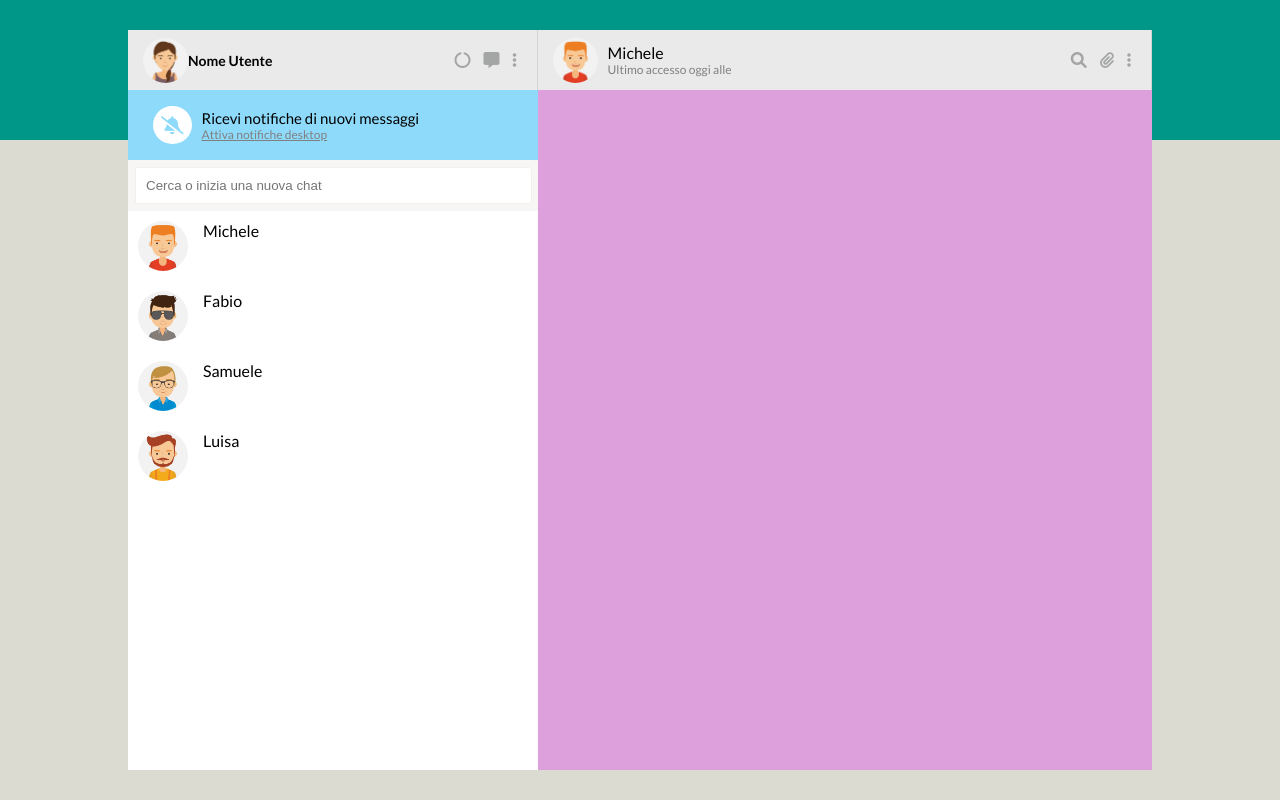
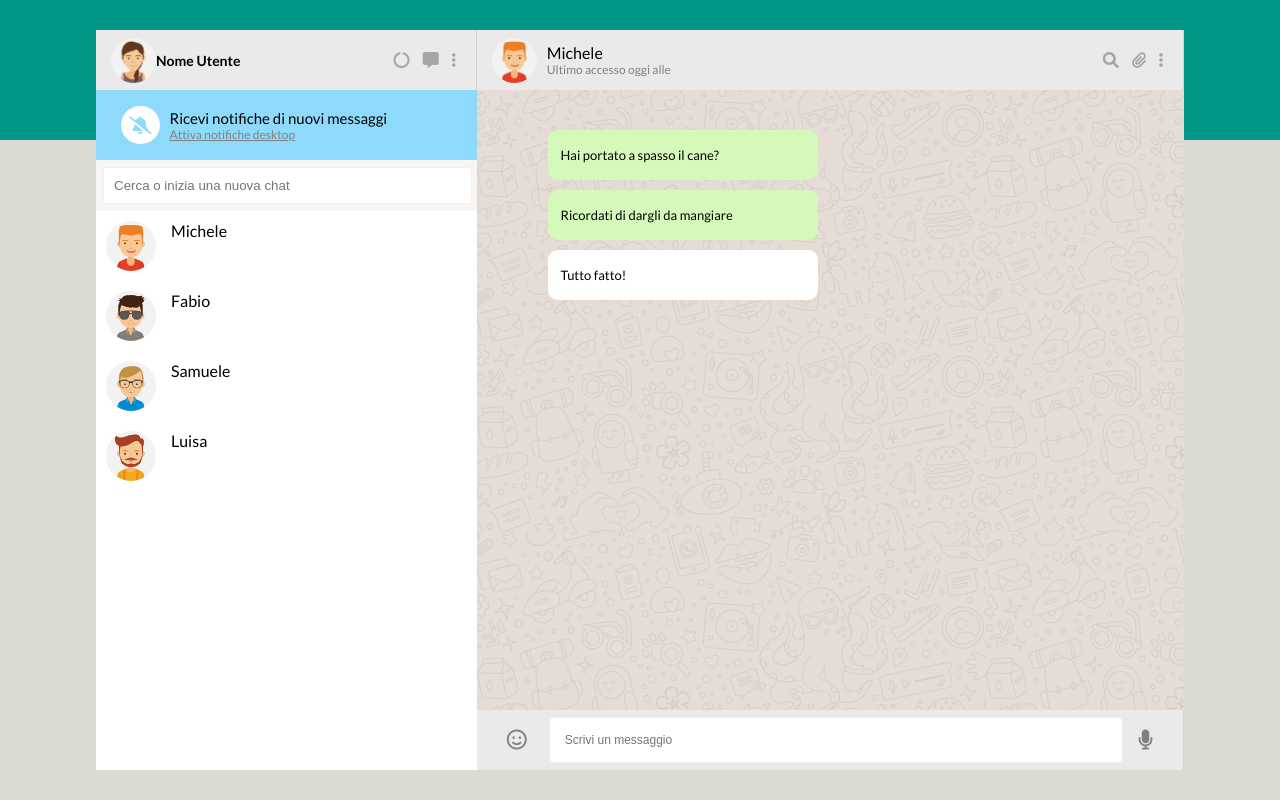
Before and after one commit to EmanuelaMocci/vue-boolzapp, a plain HTML site: page index.html in a window 1280 px wide. Drawn offline with nearby package versions, Linux system fonts and the light colour scheme.

Commit message:
Aggiunta input 'scrivi messaggio'

```diff
--- a/css/style.css
+++ b/css/style.css
@@ -14,7 +14,7 @@ body {
     justify-content: center;
 }
 .container{
-    width: 80%;
+    width: 85%;
     margin: 30px 0;
     height: calc(100vh - 60px);
     display: flex;
@@ -22,17 +22,12 @@ body {
 }
 .container-left{
     background-color: white;
-    width: 40%;
-    height: 100%;
-}
-.container-right{
-    background-color: plum;
-    width: 60%;
+    width: 35%;
     height: 100%;
 }
 
 /* container-left */
-.utente, .utente-chat{
+.utente, .utente-chat, .input-messaggio{
     background-color: rgb(234, 234, 234);
     height: 60px;
     display: flex;
@@ -121,6 +116,12 @@ h4{
 /* /input */
 
 /* container-right */
+.container-right{
+    background-image: url("../img/mine.jpg");
+    width: 65%;
+    height: 100%;
+    position: relative;
+}
 .img-utente-chat{
     display: flex;
     align-items: center;
@@ -132,4 +133,52 @@ h4{
     color: gray;
     font-size: 12px;
 }
+
+/* messaggi */
+.messaggi{
+    max-width: 80%;
+    margin: auto;
+}
+.sent{
+
+}
+.green{
+    background-color: #d5f9ba;
+    margin: 10px 0;
+}
+.green:first-child{
+    margin-top: 40px;
+}
+.green, .white{
+    width: 270px;
+    padding: 17px 13px;
+    border-radius: 10px;
+    font-size: 13px;
+}
+.received{
+
+}
+.white{
+    background-color: white;
+}
+/* /messaggi */
+
+/* input-messaggio */
+.input-messaggio{
+    position: absolute;
+    bottom: 0;
+    right: 0;
+    width: 100%;
+}
+.input-messaggio input{
+    width: 85%;
+    border-radius: 5px;
+    font-size: 12px;
+    padding: 15px;
+}
+.input-messaggio i{
+    color: grey;
+    font-size: 20px;
+    margin: 0 15px;
+}
 /* /container-right */
--- a/index.html
+++ b/index.html
@@ -72,7 +72,22 @@
                         <i class="fas fa-paperclip"></i>
                         <i class="fas fa-ellipsis-v"></i>
                     </div>
+                </div>
+                <div class="messaggi">
+                    <div class="sent">
+                        <div class="green">Hai portato a spasso il cane?</div>
+                        <div class="green">Ricordati di dargli da mangiare</div>
+                    </div>
+                    <div class="received">
+                        <div class="white">Tutto fatto!</div>
+                    </div>
 
+                </div>
+
+                <div class="input-messaggio">
+                    <i class="far fa-smile"></i>
+                    <input type="text" placeholder="Scrivi un messaggio">
+                    <i class="fas fa-microphone"></i>
 
                 </div>
             </div>
```
